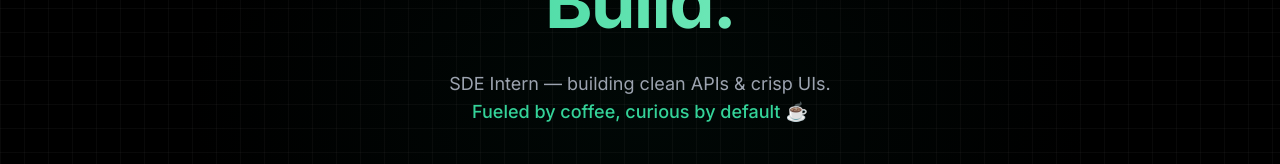
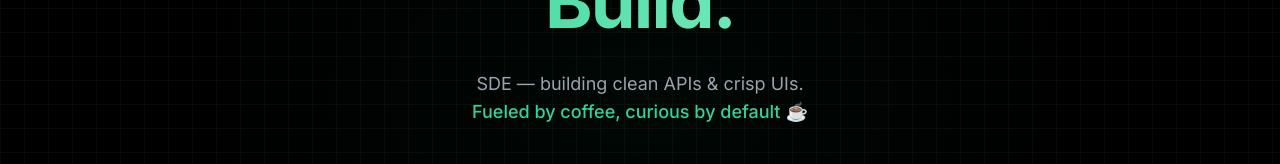
Before and after one commit to shauryasds/shauryadeepshukla, a React (Vite) app: page / in a window 1280 px wide. Shown: the part 304-468 px from the top of the page. Built offline with nearby package versions, Linux system fonts and the light colour scheme.

Commit message:
Update Hero.tsx

```diff
--- a/src/components/Hero.tsx
+++ b/src/components/Hero.tsx
@@ -48,7 +48,7 @@ const Hero = () => {
   transition={{ delay: 0.7 }}
   className="text-base md:text-lg text-gray-400 mb-10 max-w-2xl mx-auto leading-relaxed"
 >
-  SDE Intern — building clean APIs & crisp UIs.
+  SDE  — building clean APIs & crisp UIs.
   <br />
   <span className="text-emerald-400 font-medium">Fueled by coffee, curious by default</span> ☕
   <br />
```
